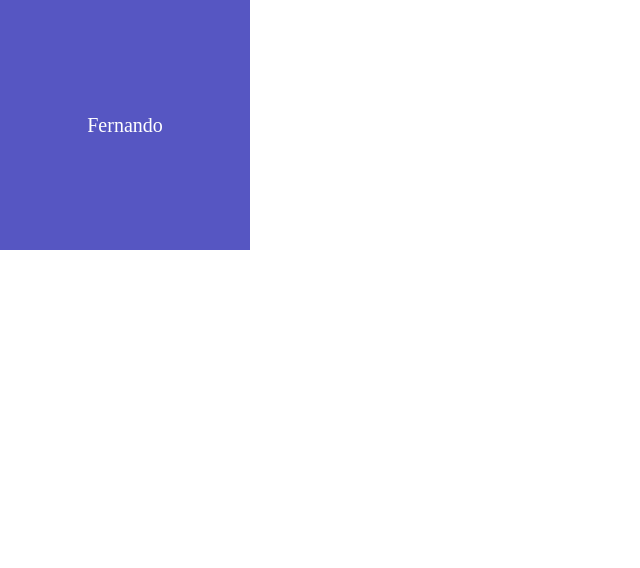
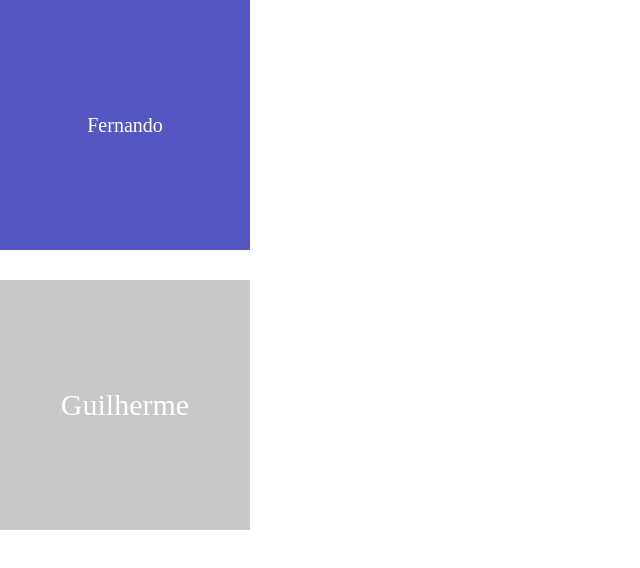
Before and after one commit to FerX95/Aula_28D, a plain HTML site: page index.html in a window 1280 px wide. Shown: the whole page, without its empty margins (0-640 px from the left). Drawn offline with Linux system fonts and the light colour scheme.

Commit message:
confirmar

```diff
--- a/css/estilo.css
+++ b/css/estilo.css
@@ -15,7 +15,10 @@ body{
     background-color: rgb(86, 86, 194);
     color: white;
 }
-
+.c_grey{
+    background-color: rgba(128, 128, 128, 0.431);
+    color: white
+}
 /* Configura o tamanho do texto */
 .t_pequeno{
     font-size: 16px;
--- a/index.html
+++ b/index.html
@@ -11,6 +11,9 @@
             <div class="box c_blue t_medio">
                 <p>Fernando</p>
             </div>
+            <div class="box c_grey t_grande">
+                <p>Guilherme</p>
+            </div>
         </div>
     </body>
 
```
